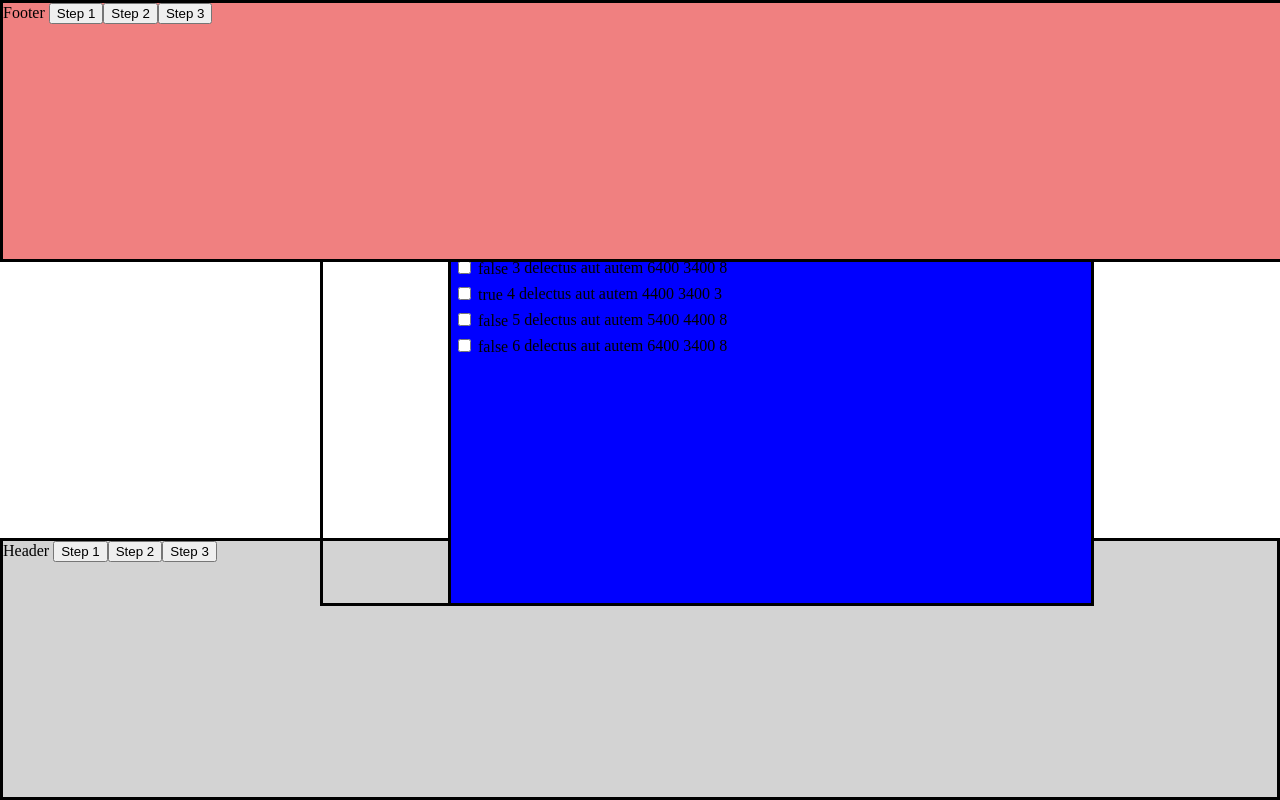
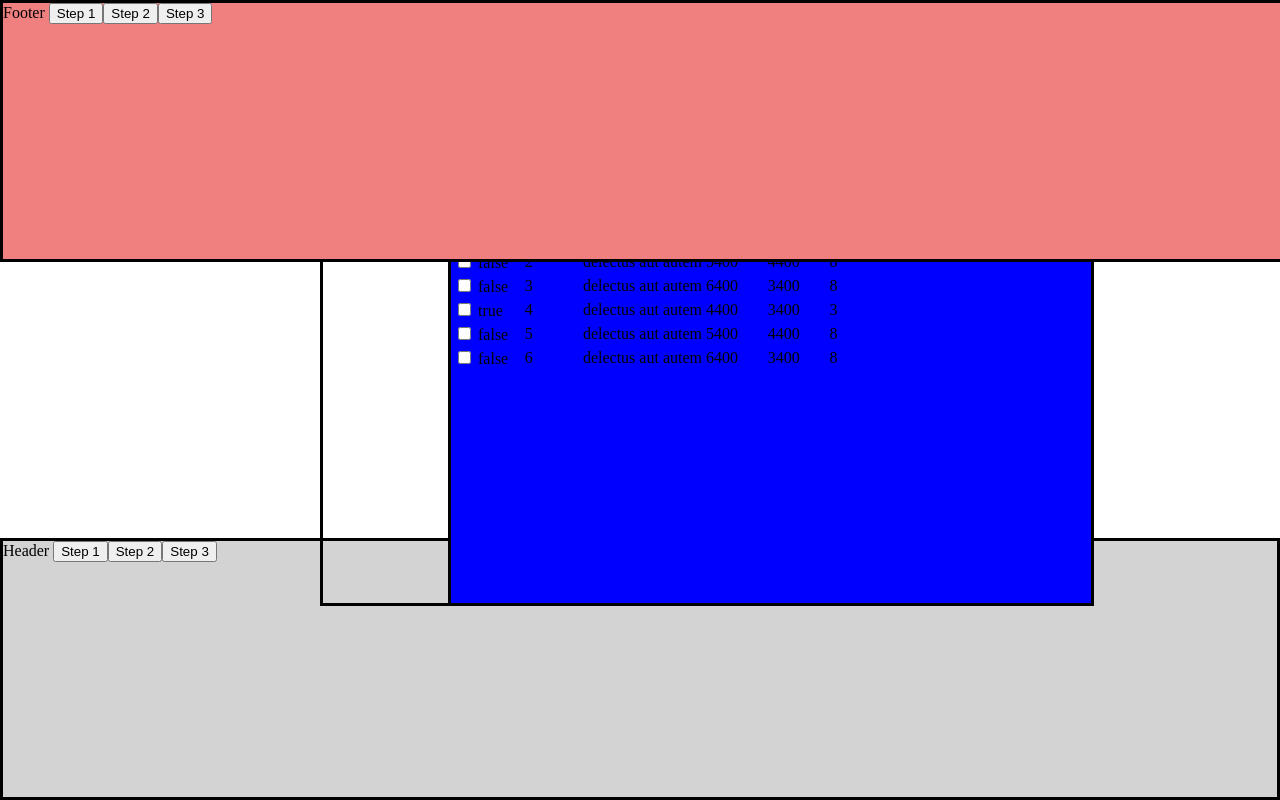
Before and after one commit to ericaferrao/angular-accelya-interview, an Angular app: page / in a window 1280 px wide. Built offline with nearby package versions, Linux system fonts and the light colour scheme.

Commit message:
1 file modified

```diff
--- a/src/app/modal/modal.component.html
+++ b/src/app/modal/modal.component.html
@@ -10,9 +10,17 @@
   "stockAvailable": 8 ,
   "selected": false
 }, -->
-<div *ngFor="let product of products">
+<div >
   <table>
-    <tr>
+  <tr>
+  <th>Company</th>
+  <th>Contact</th>
+  <th>Country</th>
+  <th>Country</th>
+  <th>Country</th>
+  <th>Country</th>
+</tr>
+    <tr *ngFor="let product of products">
     <td>
     <input type="checkbox" id="product.id" name="product.productName" value="product.actualPrice">
     {{product.selected}}
```
